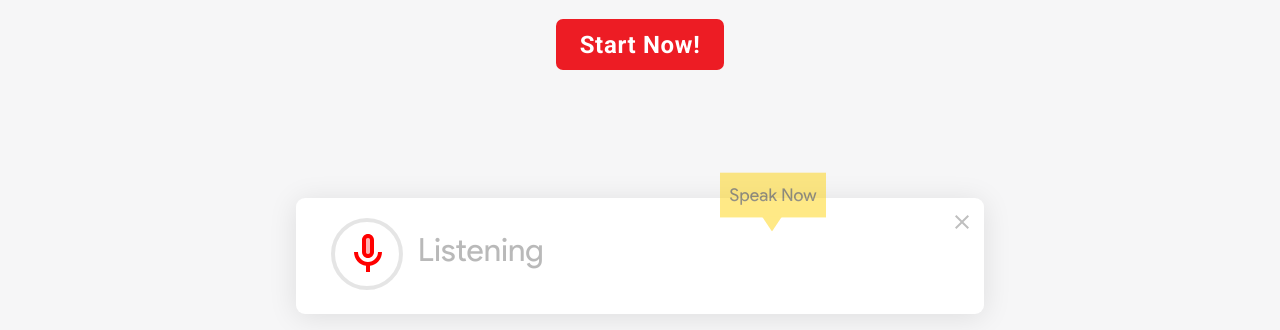
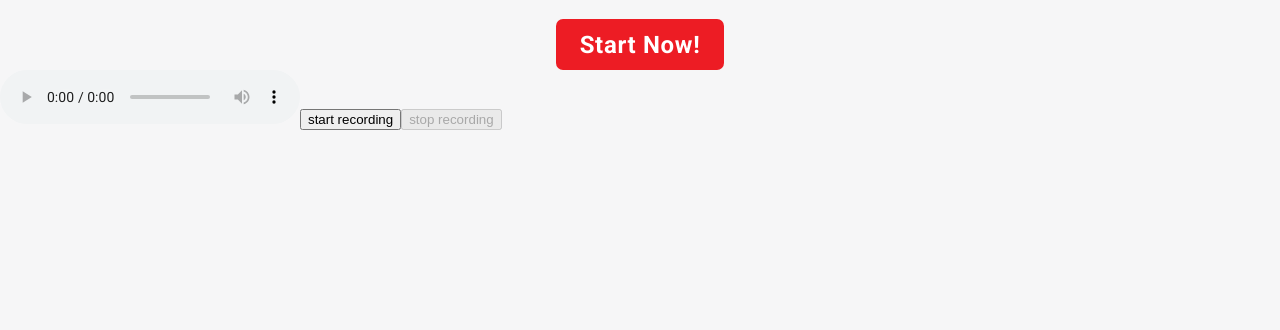
Before and after one commit to shaznan/speech-therapy-app, a Next.js app: page /performtest in a window 1280 px wide. Shown: the part 467-797 px from the top of the page. Built offline with nearby package versions, Linux system fonts and the light colour scheme.

Commit message:
integrated mediaRecorder stream for recording audio from mic, create reader function to convert audio file blob into base64data to be able to work with cloud platform

```diff
--- a/components/PerformTest_components/layout/SpeechInput/SpeechInput.js
+++ b/components/PerformTest_components/layout/SpeechInput/SpeechInput.js
@@ -6,86 +6,30 @@ import MicNoneTwoToneIcon from "@material-ui/icons/MicNoneTwoTone";
 import Tooltip from "./Tooltip.component";
 import CloseWindowBtn from "../../../Common_Layout/Button/CloseWindowBtn";
 import { useStyles } from "./SpeechInput_Styles";
-import SpeechRecognition, {
-  useSpeechRecognition,
-} from "react-speech-recognition";
 import { useSelector, useDispatch } from "react-redux";
 import { testActions } from "../../../../store/performTestSlice";
+import useRecorder from "./useRecorder";
 
 //TODO: create option to add more languages, manage state
 //TODO: keypress functionality : change icon to keyboard, Type here and tooltip to type now
 
 function SpeechInput() {
-  const classes = useStyles();
-  // const dispatch = useDispatch();
-  const inputRef = useRef();
-  const isListening = useSelector((state) => state.performtest.isListening);
-  const { transcript } = useSpeechRecognition();
-  const [wordsSpoken, setWordsSpoken] = useState(null);
-
-  if (!SpeechRecognition.browserSupportsSpeechRecognition()) {
-    console.log("not supported");
-  }
-
-  const inputChangeHandler = (e) => {
-    setWordsSpoken(e.target.value);
-    console.log(wordsSpoken);
-  };
+  let [audioURL, isRecording, startRecording, stopRecording] = useRecorder();
 
   useEffect(() => {
-    isListening
-      ? SpeechRecognition.startListening({ continuous: true })
-      : SpeechRecognition.stopListening();
-  }, [isListening]);
-
-  // useEffect(() => {
-  //   console.log(inputRef.current.value);
-  // }, [transcript]);
+    console.log(audioURL);
+  }, [audioURL]);
 
   return (
-    <Fragment>
-      <Grid container spacing={0} className={classes.container}>
-        {/*TODO: Speak out loud words should come here  */}
-
-        <Tooltip />
-        <Card>
-          <div className={classes.inputcontainer}>
-            <div className={classes.closebtn}>
-              <CloseWindowBtn />
-            </div>
-            <Grid item lg={1} className={classes.iconcontainer}>
-              <MicNoneTwoToneIcon className={classes.icon} />
-            </Grid>
-            <Grid item lg={7}>
-              <input
-                type="text"
-                placeholder="Listening"
-                className={classes.inputtext}
-                // ref={inputRef}
-                onChange={inputChangeHandler}
-                value={transcript}
-              />
-              {/* Listening */}
-              {/* {transcript} */}
-            </Grid>
-            {/* <button
-              onClick={() => {
-                dispatch(testActions.setIsListening(true));
-              }}
-            >
-              start listenin
-            </button> */}
-            {/* <button
-              onClick={() => {
-                dispatch(testActions.setIsListening(false));
-              }}
-            >
-              stop listening
-            </button> */}
-          </div>
-        </Card>
-      </Grid>
-    </Fragment>
+    <div className="App">
+      <audio src={audioURL} controls />
+      <button onClick={startRecording} disabled={isRecording}>
+        start recording
+      </button>
+      <button onClick={stopRecording} disabled={!isRecording}>
+        stop recording
+      </button>
+    </div>
   );
 }
 
--- /dev/null
+++ b/components/PerformTest_components/layout/SpeechInput/useRecorder.js
@@ -0,0 +1,73 @@
+import { useEffect, useState } from "react";
+
+const useRecorder = () => {
+  const [audioURL, setAudioURL] = useState("");
+  const [isRecording, setIsRecording] = useState(false);
+  const [recorder, setRecorder] = useState(null);
+  const [chunks, recordChunks] = useState([]);
+
+  useEffect(() => {
+    //get access to browser mic
+    async function requestRecorder() {
+      const stream = await navigator.mediaDevices.getUserMedia({ audio: true });
+      return new MediaRecorder(stream);
+    }
+    // Lazily obtain recorder first time we're recording.
+    if (recorder === null) {
+      if (isRecording) {
+        requestRecorder().then(setRecorder, console.error);
+      }
+      return;
+    }
+
+    // Manage recorder state.
+    if (isRecording) {
+      recorder.start();
+    } else {
+      recorder.stop();
+    }
+
+    // Obtain the audio when ready.
+    const handleData = (e) => {
+      console.log(e.data);
+      setAudioURL(URL.createObjectURL(e.data));
+      if (e.data.size > 0) {
+        recordChunks([...chunks, e.data]);
+        console.log(chunks);
+      }
+
+      download();
+    };
+
+    const download = () => {
+      const blob = new Blob(chunks, {
+        type: "'audio/mp3'",
+      });
+
+      var reader = new FileReader();
+      reader.readAsDataURL(blob);
+      reader.onloadend = function () {
+        var base64data = reader.result;
+        console.log(base64data);
+      };
+
+      //   var url = URL.createObjectURL(blob);
+      //   console.log(`nigga: ${url}`);
+    };
+
+    recorder.addEventListener("dataavailable", handleData);
+    return () => recorder.removeEventListener("dataavailable", handleData);
+  }, [recorder, isRecording]);
+
+  const startRecording = () => {
+    setIsRecording(true);
+  };
+
+  const stopRecording = () => {
+    setIsRecording(false);
+  };
+
+  return [audioURL, isRecording, startRecording, stopRecording];
+};
+
+export default useRecorder;
--- a/package.json
+++ b/package.json
@@ -16,8 +16,10 @@
     "next-redux-wrapper": "^6.0.2",
     "react": "17.0.2",
     "react-dom": "17.0.2",
+    "react-media-recorder": "^1.4.0",
     "react-redux": "^7.2.4",
     "react-speech-recognition": "^3.8.0",
+    "recorder-js": "^1.0.7",
     "redux": "^4.1.0",
     "redux-thunk": "^2.3.0",
     "regenerator-runtime": "^0.13.7"
```
Also changed, not shown: 1 other file (tests, documents, lock files or other folders).
